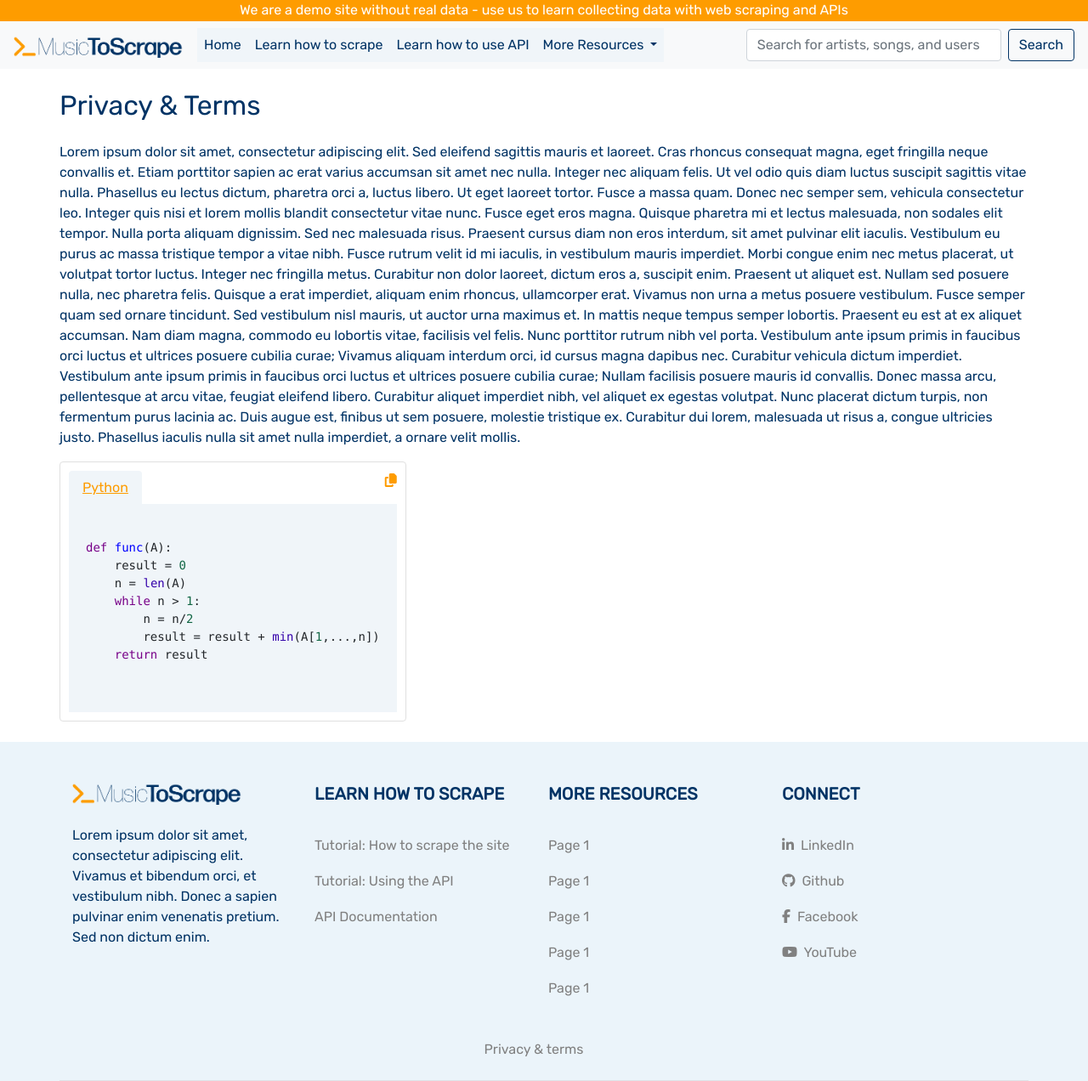
After one commit to tilburgsciencehub/music-to-scrape, a Flask app: page /article in a window 1280 px wide. The commit adds this page. Shown: the whole page at 85% size. Run offline with Flask 3, Linux system fonts and the light colour scheme; some libraries are stand-ins or nearby versions.

Commit message:
Updates on styling of flask + added article page with a codeblock

```diff
--- a/flask_app/main.py
+++ b/flask_app/main.py
@@ -263,6 +263,13 @@ def privacy_terms():
     #render template
     return render_template('privacy_terms.html')
 
+#route for privacy & terms
+@app.route('/article')
+def article_single():
+
+    #render template
+    return render_template('article_single.html')
+
 # Add a static route for CSS
 @app.route('/static/css/<path:path>')
 def static_css(path):
--- a/flask_app/static/css/style.css
+++ b/flask_app/static/css/style.css
@@ -269,6 +269,27 @@ img {
     margin-right:20px;
 }
 
+/* Codeblock */
+.codeblock {
+    border: solid 1px #e0e0e0;
+    border-radius: 4px;
+    padding: 10px;
+}
+
+.codeblock ul {
+    margin: 0!important;
+    padding: 0;
+    border: 0;
+}
+
+.highlight{
+    padding:20px;
+}
+
+.nav-link{
+    background-color: #F0F5F9;
+}
+
 /* Mobile Styling */
 @media only screen and (max-width: 600px) {
     .top-bar {
--- /dev/null
+++ b/flask_app/templates/article_single.html
@@ -0,0 +1,275 @@
+<!DOCTYPE html>
+<html lang="en">
+
+<head>
+    <meta charset="UTF-8">
+    <meta name="viewport" content="width=device-width, initial-scale=1.0">
+    <title>Tilburg Science Hub API Scraper</title>
+    <link rel="stylesheet" href="https://maxcdn.bootstrapcdn.com/bootstrap/4.0.0/css/bootstrap.min.css">
+    <link rel="stylesheet" href="https://unpkg.com/swiper/swiper-bundle.min.css" />
+    <link href="https://fonts.googleapis.com/css?family=Rubik" rel="stylesheet">
+    <script src="https://kit.fontawesome.com/4e7776d591.js" crossorigin="anonymous"></script>
+    <link rel="stylesheet" href="{{ url_for('static_css', path='style.css') }}">
+
+    <!-- CodeBlock Styling-->
+    <link rel="stylesheet" href="https://cdn.jsdelivr.net/npm/codemirror@5.61.0/lib/codemirror.min.css">
+    <script src="https://cdn.jsdelivr.net/npm/codemirror@5.61.0/addon/runmode/runmode-standalone.min.js"></script>
+    <script src="https://cdn.jsdelivr.net/npm/codemirror@5.61.0/mode/python/python.min.js"></script>
+
+</head>
+
+<body>
+    <!-- Top Bar -->
+    <div class="top-bar">
+        <p>We are a demo site without real data - use us to learn collecting data with web scraping and APIs</p>
+    </div>
+    <!-- End Top Bar -->
+
+    <!-- NavBar -->
+    <nav class="navbar navbar-expand-lg navbar-light bg-light">
+        <a class="navbar-brand" href="{{ url_for('index') }}"><img
+                src="{{ url_for('static', filename='images/logo.png') }}" class="logo"></a>
+        <button class="navbar-toggler" type="button" data-toggle="collapse" data-target="#navbarSupportedContent"
+            aria-controls="navbarSupportedContent" aria-expanded="false" aria-label="Toggle navigation">
+            <span class="navbar-toggler-icon"></span>
+        </button>
+
+        <div class="collapse navbar-collapse" id="navbarSupportedContent">
+            <ul class="navbar-nav mr-auto align-content-center" style="color: rgb(1,51,101)">
+                <li class="nav-item active" style="color: rgb(1,51,101)">
+                    <a class="nav-link" href="{{ url_for('index') }}">Home <span class="sr-only">(current)</span></a>
+                </li>
+                <li class="nav-item">
+                    <a class="nav-link" href="#">Learn how to scrape</a>
+                </li>
+                <li class="nav-item">
+                    <a class="nav-link" href="#">Learn how to use API</a>
+                </li>
+                <li class="nav-item dropdown">
+                    <a class="nav-link dropdown-toggle" href="#" id="navbarDropdown" role="button"
+                        data-toggle="dropdown" aria-haspopup="true" aria-expanded="false">
+                        More Resources
+                    </a>
+                    <div class="dropdown-menu" aria-labelledby="navbarDropdown">
+                        <a class="dropdown-item" href="#">Action</a>
+                        <a class="dropdown-item" href="#">Another action</a>
+                        <div class="dropdown-divider"></div>
+                        <a class="dropdown-item" href="#">Something else here</a>
+                    </div>
+                </li>
+            </ul>
+            <form action="{{ url_for('search') }}" class="form-inline my-2 my-lg-0" method="get">
+                <input class="form-control mr-sm-2" name="query" type="search"
+                    placeholder="Search for artists, songs, and users" aria-label="Search" style="width:300px">
+                <input type="hidden" name="page" value="{{ page }}">
+                <button class="btn btn-outline-success my-2 my-sm-0" type="submit">Search</button>
+            </form>
+        </div>
+    </nav>
+    <!-- End navbar -->
+
+    <!-- Main Container-->
+    <div class="container">
+
+        <!-- Recently Played Row-->
+        <section name="recently_played" class="py-4">
+
+            <!-- Headline-->
+            <div class="row mb-3">
+                <h2>Privacy & Terms</h2>
+            </div>
+            <!-- End of Headline -->
+
+            <!-- Privacy & Terms -->
+            <div class="row">
+                <p>Lorem ipsum dolor sit amet, consectetur adipiscing elit. Sed eleifend sagittis mauris et laoreet.
+                    Cras rhoncus consequat magna, eget fringilla neque convallis et. Etiam porttitor sapien ac erat
+                    varius accumsan sit amet nec nulla. Integer nec aliquam felis. Ut vel odio quis diam luctus suscipit
+                    sagittis vitae nulla. Phasellus eu lectus dictum, pharetra orci a, luctus libero. Ut eget laoreet
+                    tortor. Fusce a massa quam. Donec nec semper sem, vehicula consectetur leo. Integer quis nisi et
+                    lorem mollis blandit consectetur vitae nunc. Fusce eget eros magna. Quisque pharetra mi et lectus
+                    malesuada, non sodales elit tempor. Nulla porta aliquam dignissim. Sed nec malesuada risus.
+
+                    Praesent cursus diam non eros interdum, sit amet pulvinar elit iaculis. Vestibulum eu purus ac massa
+                    tristique tempor a vitae nibh. Fusce rutrum velit id mi iaculis, in vestibulum mauris imperdiet.
+                    Morbi congue enim nec metus placerat, ut volutpat tortor luctus. Integer nec fringilla metus.
+                    Curabitur non dolor laoreet, dictum eros a, suscipit enim. Praesent ut aliquet est. Nullam sed
+                    posuere nulla, nec pharetra felis. Quisque a erat imperdiet, aliquam enim rhoncus, ullamcorper erat.
+                    Vivamus non urna a metus posuere vestibulum. Fusce semper quam sed ornare tincidunt. Sed vestibulum
+                    nisl mauris, ut auctor urna maximus et. In mattis neque tempus semper lobortis. Praesent eu est at
+                    ex aliquet accumsan. Nam diam magna, commodo eu lobortis vitae, facilisis vel felis.
+
+                    Nunc porttitor rutrum nibh vel porta. Vestibulum ante ipsum primis in faucibus orci luctus et
+                    ultrices posuere cubilia curae; Vivamus aliquam interdum orci, id cursus magna dapibus nec.
+                    Curabitur vehicula dictum imperdiet. Vestibulum ante ipsum primis in faucibus orci luctus et
+                    ultrices posuere cubilia curae; Nullam facilisis posuere mauris id convallis. Donec massa arcu,
+                    pellentesque at arcu vitae, feugiat eleifend libero. Curabitur aliquet imperdiet nibh, vel aliquet
+                    ex egestas volutpat. Nunc placerat dictum turpis, non fermentum purus lacinia ac. Duis augue est,
+                    finibus ut sem posuere, molestie tristique ex. Curabitur dui lorem, malesuada ut risus a, congue
+                    ultricies justo. Phasellus iaculis nulla sit amet nulla imperdiet, a ornare velit mollis.</p>
+            </div>
+
+            <!-- Codeblock -->
+            <div class="row">
+            <div class="codeblock">
+                <div class="float-right">
+                    <a class="copyCodeBtn" data-index="0"><i class="fa-solid fa-copy" style="color:#FE9C00;cursor: pointer;"
+                            onclick="copyCode()"></i></a>
+                </div>
+                <ul class="nav nav-tabs mb-3" id="pills-tab" role="tablist">
+                    <li class="nav-item" role="presentation"
+                        style="border-top-left-radius: 10px;border-top-right-radius: 10px;">
+                        <a class="nav-link active"
+                            style="background-color: #F0F5F9;border: none; color:#FE9C00;text-decoration: underline;"
+                            aria-selected="true">Python</a>
+                    </li>
+                </ul>
+                <div class="tab-content">
+                    <div class="tab-pane fade show active">
+                        <div class="highlight" style="background-color: #F0F5F9;">
+                            <pre class="justify-content-start"><code id="code-content">
+def func(A):
+    result = 0
+    n = len(A)
+    while n > 1:
+        n = n/2
+        result = result + min(A[1,...,n])
+    return result
+                            </code></pre>
+                        </div>
+                    </div>
+                </div>
+            </div>
+            </div>
+            <!-- End of Privacy & Termsr -->
+
+        </section>
+        <!-- End of Recently Played Section -->
+
+    </div>
+    <!-- End Main Container-->
+
+    <!-- Footer -->
+    <footer>
+        <div class="container pt-5 border-bottom">
+            <div class="row">
+                <div class="col-md-3 col-sm-12 mb-3">
+                    <img src="{{ url_for('static', filename='images/logo.png') }}" class="logo_footer"><br><br>
+                    <p>Lorem ipsum dolor sit amet, consectetur adipiscing elit. Vivamus et bibendum orci, et vestibulum
+                        nibh. Donec a sapien pulvinar enim venenatis pretium. Sed non dictum enim. </p>
+                </div>
+                <div class="col-md-9 col-sm-12">
+
+                    <div class="col-md-4 col-sm-6 col-6 p-0 mb-3 float-left">
+                        <h5 class="mb-4 font-weight-bold text-uppercase">Learn how to scrape</h5>
+                        <ul class="list-group">
+                            <li class="list-group-item bg-transparent border-0 p-0 mb-2"><a href="">Tutorial: How to
+                                    scrape the site</a></li>
+                            <li class="list-group-item bg-transparent border-0 p-0 mb-2"><a href="">Tutorial: Using the
+                                    API</a></li>
+                            <li class="list-group-item bg-transparent border-0 p-0 mb-2"><a href="">API
+                                    Documentation</a></li>
+                        </ul>
+                    </div>
+
+                    <div class="col-md-4 col-sm-6 col-6 p-0 float-left mb-3">
+                        <h5 class="mb-4 font-weight-bold text-uppercase">More Resources</h5>
+                        <ul class="list-group">
+                            <li class="list-group-item bg-transparent border-0 p-0 mb-2"><a href="">Page 1</a></li>
+                            <li class="list-group-item bg-transparent border-0 p-0 mb-2"><a href="">Page 1</a></li>
+                            <li class="list-group-item bg-transparent border-0 p-0 mb-2"><a href="">Page 1</a></li>
+                            <li class="list-group-item bg-transparent border-0 p-0 mb-2"><a href="">Page 1</a></li>
+                            <li class="list-group-item bg-transparent border-0 p-0 mb-2"><a href="">Page 1</a></li>
+                        </ul>
+                    </div>
+
+                    <div class="col-md-3 col-sm-6 col-6 mb-3 p-0 float-left">
+                        <h5 class="mb-4 font-weight-bold text-uppercase">Connect</h5>
+                        <ul class="list-group">
+                            <li class="list-group-item bg-transparent border-0 p-0 mb-2">
+                                <a href=""><i class="fa fa-linkedin mr-1"></i>
+                                    LinkedIn</a>
+                            </li>
+                            <li class="list-group-item bg-transparent border-0 p-0 mb-2">
+                                <a href="" target="_blank"><i class="fa fa-github mr-1"></i>
+                                    Github</a>
+                            </li>
+                            <li class="list-group-item bg-transparent border-0 p-0 mb-2">
+                                <a href="" target="_blank"><i class="fa fa-facebook mr-1"></i> Facebook</a>
+                            </li>
+                            <li class="list-group-item bg-transparent border-0 p-0 mb-2">
+                                <a href="" target="_blank"><i class="fa fa-youtube mr-1"></i> YouTube</a>
+                            </li>
+                        </ul>
+                    </div>
+
+                </div>
+                <div class="col-md-12">
+                    <div class="py-4 d-flex justify-content-center align-items-center">
+                        <a class="mr-4" href="{{ url_for('privacy_terms') }}">Privacy & terms</a>
+                    </div>
+                </div>
+            </div>
+        </div>
+    </footer>
+    <!-- End of Footer -->
+
+    <!-- Scripts -->
+    <script src="https://code.jquery.com/jquery-3.2.1.slim.min.js"></script>
+    <script src="https://cdnjs.cloudflare.com/ajax/libs/popper.js/1.12.9/umd/popper.min.js"></script>
+    <script src="https://maxcdn.bootstrapcdn.com/bootstrap/4.0.0/js/bootstrap.min.js"></script>
+    <script src="https://unpkg.com/swiper/swiper-bundle.min.js"></script>
+    <script>
+        var swiper = new Swiper('.swiper-container', {
+            slidesPerView: 4,
+            spaceBetween: 20,
+            loop: true,
+            navigation: {
+                nextEl: '.swiper-button-next',
+                prevEl: '.swiper-button-prev',
+            },
+            breakpoints: {
+                768: {
+                    slidesPerView: 2
+                },
+                992: {
+                    slidesPerView: 4
+                }
+            }
+        });
+    </script>
+    <script>
+        function copyCode() {
+
+            var spanElement = document.getElementById("code-content");
+
+            // Copy the text content to the clipboard
+            navigator.clipboard.writeText(spanElement.textContent)
+                .then(function () {
+                    console.log("Text copied to clipboard");
+                })
+                .catch(function (err) {
+                    console.error("Error copying text: ", err);
+                });
+        }
+    </script>
+    <script type="text/javascript">
+        window.onload = function () {
+            var codeElement = document.getElementById('code-content');
+            // Add code mirror class for coloring (default is the theme)
+            codeElement.classList.add('cm-s-default');
+            var code = codeElement.innerText;
+
+            codeElement.innerHTML = "";
+
+            CodeMirror.runMode(
+                code,
+                'python',
+                codeElement
+            );
+        };
+    </script>
+    <!-- End of Scripts-->
+</body>
+
+</html>
```
Also changed, not shown: sql_app/main.py (+8 -0 lines), 1 other file.
